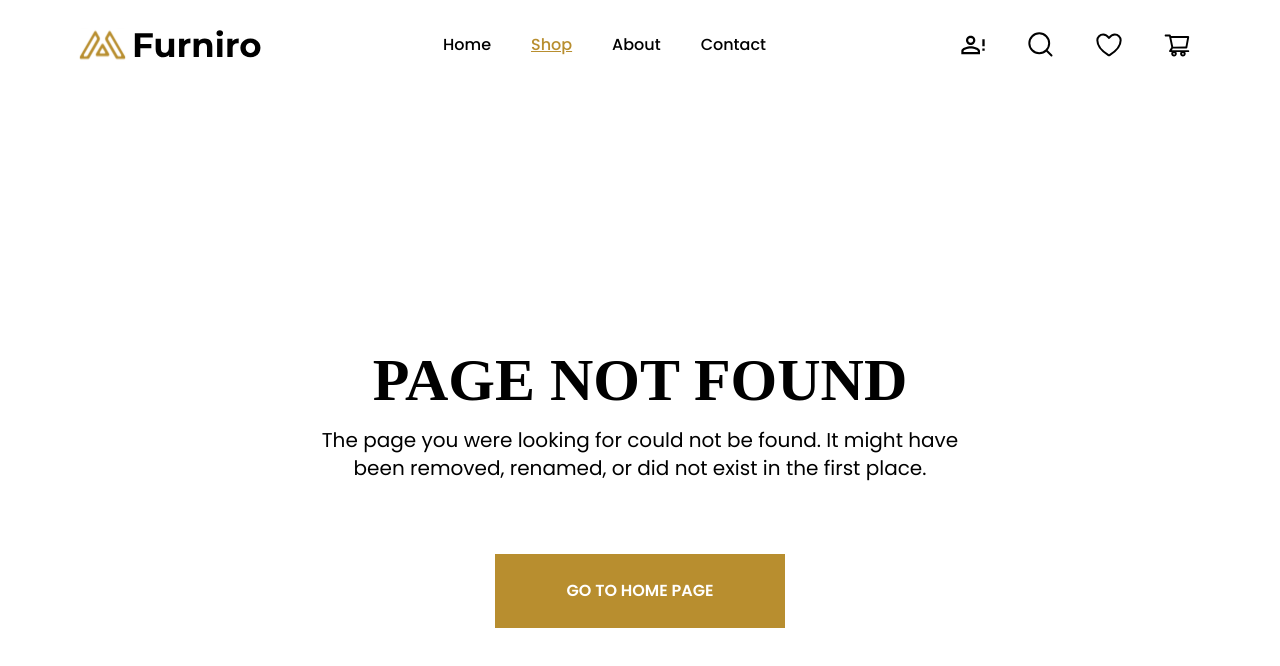
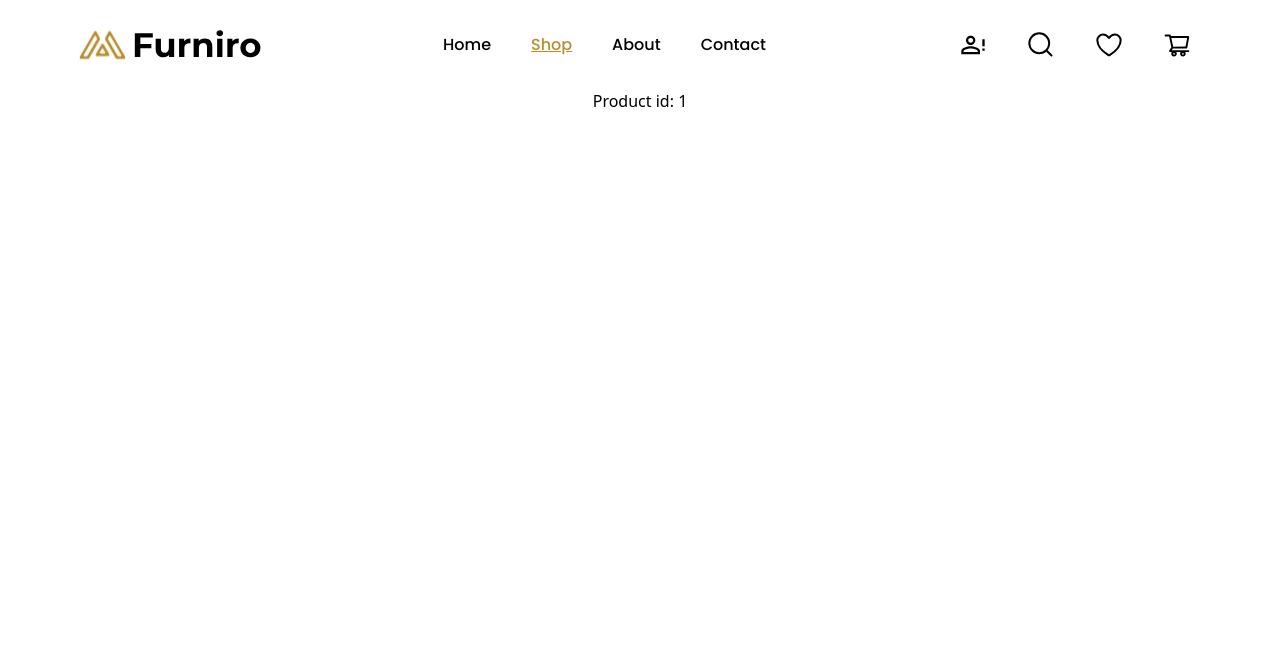
Before and after one commit to HawraaYounes/furniro-ecommerce, a React (Vite) app in the folder frontend/: page /shop/1 in a window 1280 px wide. Before the commit this address had no page. Shown: the top 666 px of the page. Built offline with nearby package versions, Linux system fonts and the light colour scheme; a web font is replaced by a local one.

Commit message:
added product details page and route

```diff
--- /dev/null
+++ b/frontend/src/pages/ProductDetails.jsx
@@ -0,0 +1,13 @@
+import React from 'react'
+import { useParams } from 'react-router-dom'
+
+const ProductDetails = () => {
+    const params = useParams();
+  return (
+    <div>
+      <h1>Product id: {params.productId}</h1>
+    </div>
+  )
+}
+
+export default ProductDetails
--- /dev/null
+++ b/frontend/src/pages/Shop.jsx
@@ -0,0 +1,11 @@
+import React from 'react'
+
+const Shop = () => {
+  return (
+    <div>
+        Shop Page
+    </div>
+  )
+}
+
+export default Shop
```
Also changed, not shown: frontend/src/App.jsx (+10 -0 lines).
